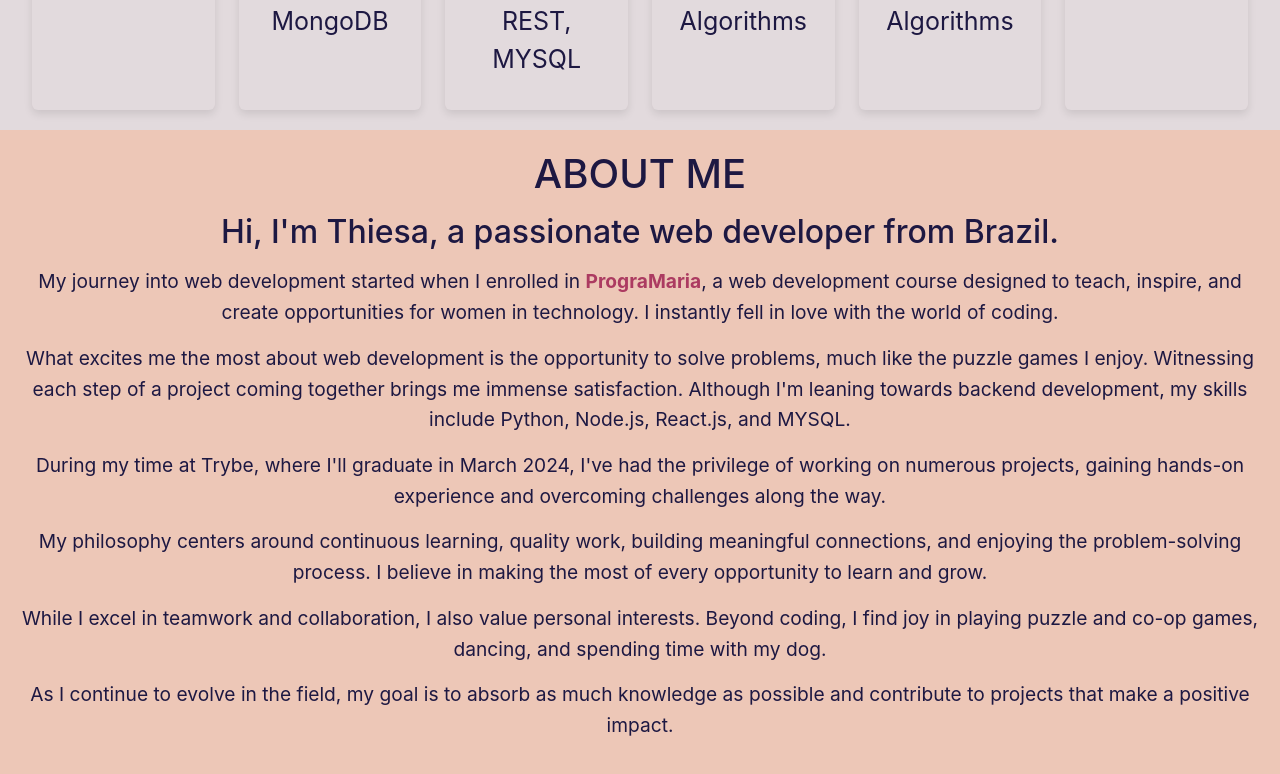
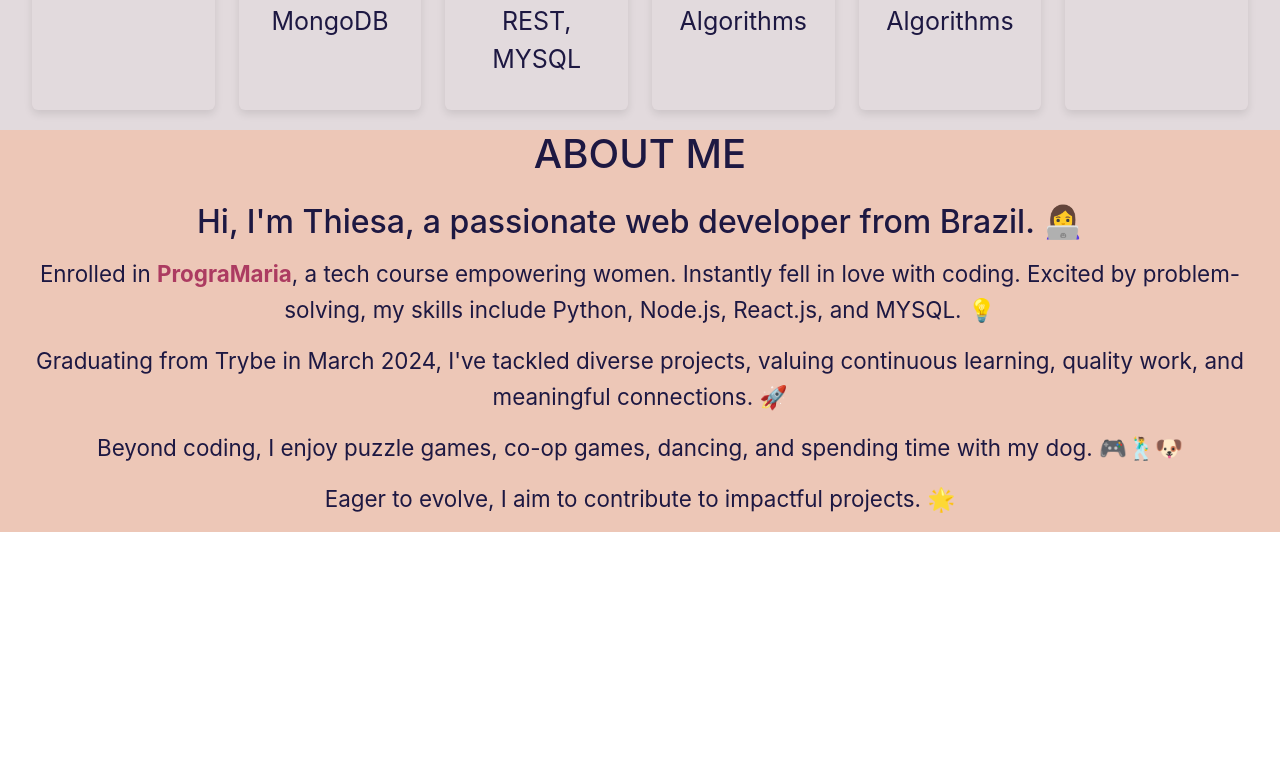
Before and after one commit to thiesac/portfolio, a React (Create React App) app: page / in a window 1280 px wide. Shown: the part 1295-2069 px from the top of the page. After the commit the page ends 1827 px from the top, so only its background shows below. Built offline with nearby package versions, Linux system fonts and the light colour scheme.

Commit message:
style(AboutMe)

```diff
--- a/src/App.css
+++ b/src/App.css
@@ -2,7 +2,7 @@
   text-align: center;
 }
 
-.App-logo {
+/* .App-logo {
   height: 40vmin;
   pointer-events: none;
 }
@@ -35,4 +35,4 @@
   to {
     transform: rotate(360deg);
   }
-}
+} */
--- a/src/pages/AboutMe/AboutMe.css
+++ b/src/pages/AboutMe/AboutMe.css
@@ -1,15 +1,18 @@
 .aboutme-container {
   min-height: 50vh;
   margin: 0 auto;
-  padding: 20px;
   background-color: #edc7b7;
   color: #1d1842;
+  display: flex;
+  flex-direction: column;
+  justify-content: center;
+  align-items: center;
 }
 
 .aboutme-container h3 {
   font-size: 2.5em;
   color: #1d1842;
-  margin-bottom: 15px;
+  margin-bottom: 25px;
   text-transform: uppercase;
 }
 
@@ -20,7 +23,7 @@
 }
 
 .aboutme-container p {
-  font-size: 1.2em;
+  font-size: 1.4em;
   line-height: 1.6;
   color: #1d1842;
   margin-bottom: 15px;
--- a/src/pages/AboutMe/AboutMe.jsx
+++ b/src/pages/AboutMe/AboutMe.jsx
@@ -6,30 +6,23 @@ function AboutMe() {
     return (
         <div className='aboutme-container'>
             <h3>About Me</h3>
-            <h4>
-                Hi, I'm Thiesa, a passionate web developer from Brazil.
-            </h4>
+            <h4>Hi, I'm Thiesa, a passionate web developer from Brazil. 👩‍💻</h4>
             <p>
-                My journey into web development started when I enrolled in <a href="https://programaria.org/" target="_blank" rel="noopener noreferrer">PrograMaria</a>, a web development course designed to teach, inspire, and create opportunities for women in technology. I instantly fell in love with the world of coding.
+                Enrolled in <a href="https://programaria.org/" target="_blank" rel="noopener noreferrer">PrograMaria</a>,
+                a tech course empowering women. Instantly fell in love with coding.
+                Excited by problem-solving, my skills include Python, Node.js, React.js, and MYSQL. 💡
             </p>
             <p>
-                What excites me the most about web development is the opportunity to solve problems, much like the puzzle games I enjoy.
-                Witnessing each step of a project coming together brings me immense satisfaction.
-                Although I'm leaning towards backend development, my skills include Python, Node.js, React.js, and MYSQL.
+                Graduating from Trybe in March 2024, I've tackled diverse projects, valuing continuous learning,
+                quality work, and meaningful connections. 🚀
             </p>
             <p>
-                During my time at Trybe, where I'll graduate in March 2024, I've had the privilege of working on numerous projects,
-                gaining hands-on experience and overcoming challenges along the way.
+                Beyond coding, I enjoy puzzle games, co-op games, dancing, and spending time with my dog. 🎮🕺🐶
             </p>
             <p>
-                My philosophy centers around continuous learning, quality work, building meaningful connections, and enjoying the problem-solving process. I believe in making the most of every opportunity to learn and grow.
+                Eager to evolve, I aim to contribute to impactful projects. 🌟
             </p>
-            <p>
-                While I excel in teamwork and collaboration, I also value personal interests. Beyond coding, I find joy in playing puzzle and co-op games, dancing, and spending time with my dog.
-            </p>
-            <p>
-                As I continue to evolve in the field, my goal is to absorb as much knowledge as possible and contribute to projects that make a positive impact.
-            </p>
+
         </div>
     )
 }
```
